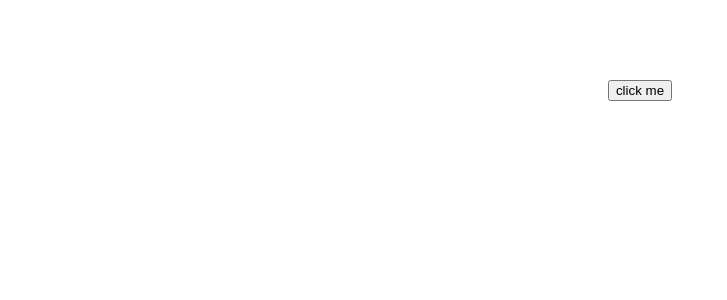
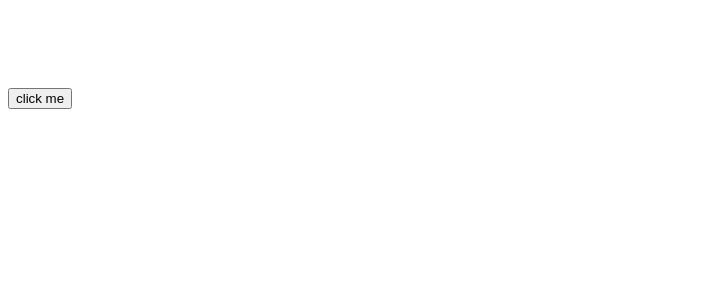
Before and after one commit to Joeoeoe/unit-test-app, a React (Create React App) app: page / in a window 1280 px wide. Shown: the top 300 px of the page, without its empty margins (0-727 px from the left). Built offline with nearby package versions, Linux system fonts and the light colour scheme.

Commit message:
更新jest示例，去除css文件影响，与karma示例分支同步

```diff
--- a/src/App.tsx
+++ b/src/App.tsx
@@ -1,12 +1,11 @@
 import React from 'react';
-import './App.css';
 
 function App() {
   return (
-    <div className="App">
+    <div>
       <button style={{ marginTop: 80 }} onClick={(e) => {
         const position = e.currentTarget.getBoundingClientRect();
-        console.log(position);
+        console.log(JSON.stringify(position));
       }}>
         click me
       </button>
--- a/src/index.tsx
+++ b/src/index.tsx
@@ -1,6 +1,5 @@
 import React from 'react';
 import ReactDOM from 'react-dom';
-import './index.css';
 import App from './App';
 import reportWebVitals from './reportWebVitals';
 
```
Also changed, not shown: 1 other file (tests, documents, lock files or other folders).
